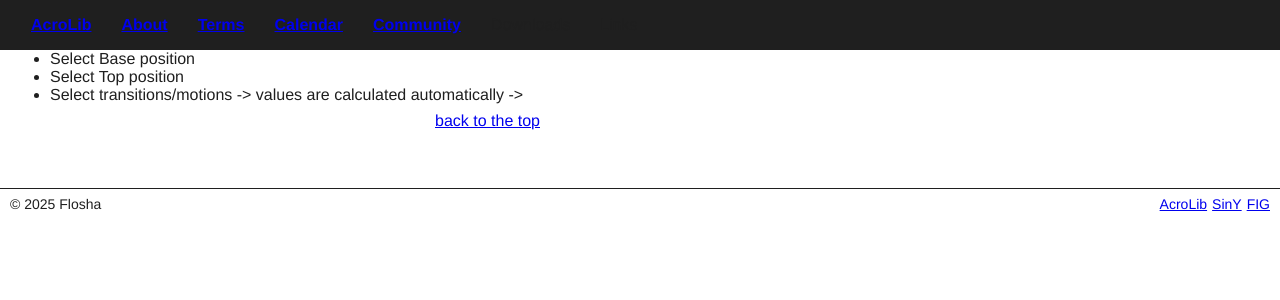
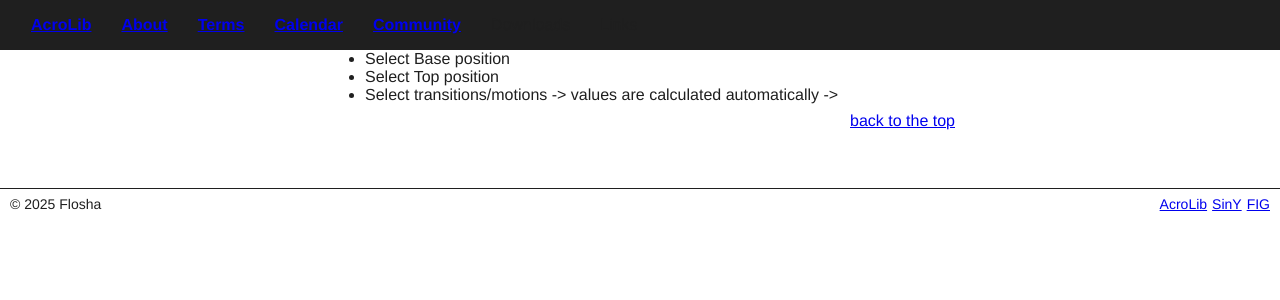
Before and after one commit to floshin/acrolib, a Jekyll site: the page built from interactive-tarrifsheet-element-difficulty-calculation.md, in a window 1280 px wide. Shown: the top 300 px of the page. Built offline with Jekyll 4.4.1, drawn with Linux system fonts in a browser that asks for light colours; our own code applies the rules of GitHub Pages for plain Markdown files.

Commit message:
Update default.html

```diff
--- a/_layouts/default.html
+++ b/_layouts/default.html
@@ -123,8 +123,9 @@ body {
 }
 
 main {
-  max-width: 550px;
+  max-width: 650px;
   padding: 0 10px;
+  margin: 0 auto;
 }
 
 h1, h2, h3, h4, h5, h6 {
```
